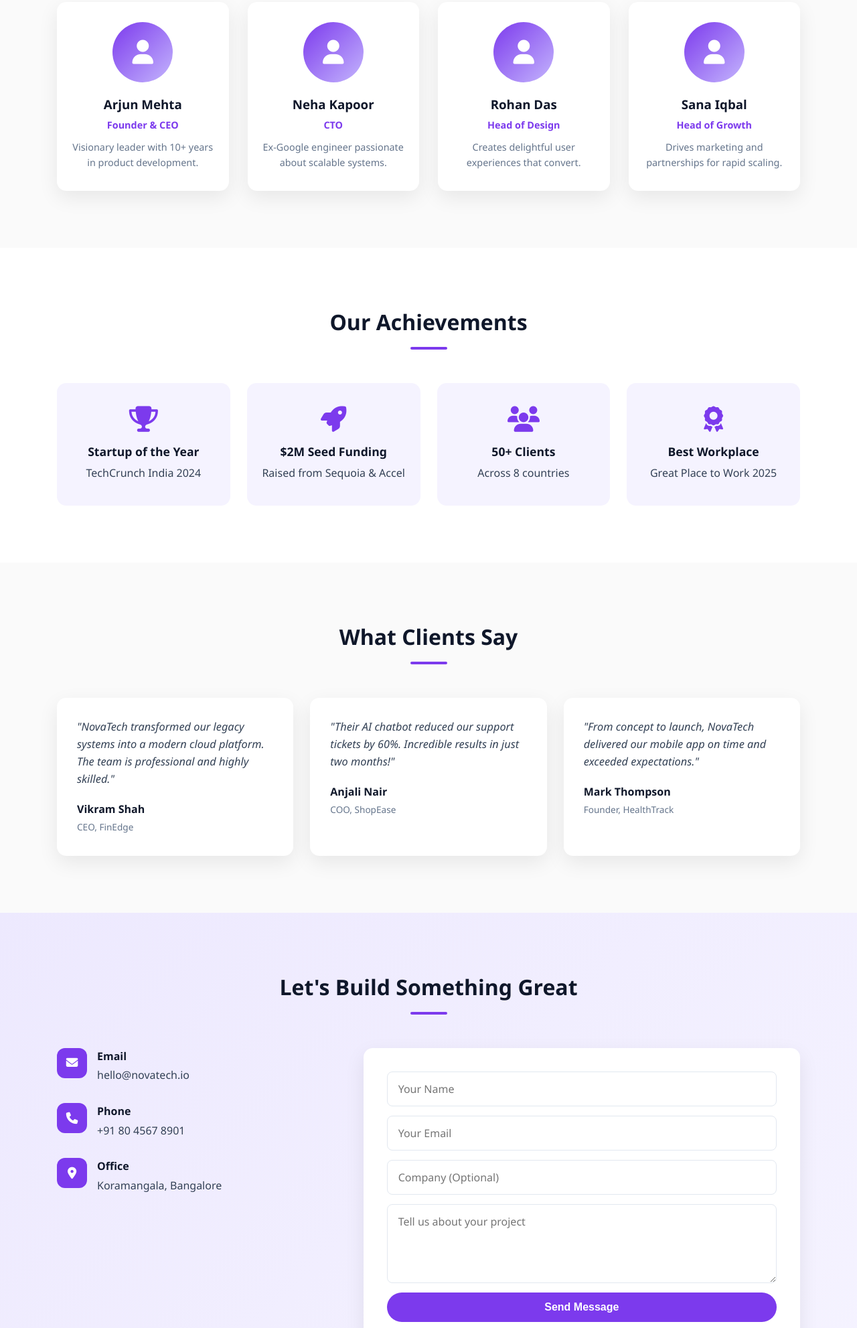
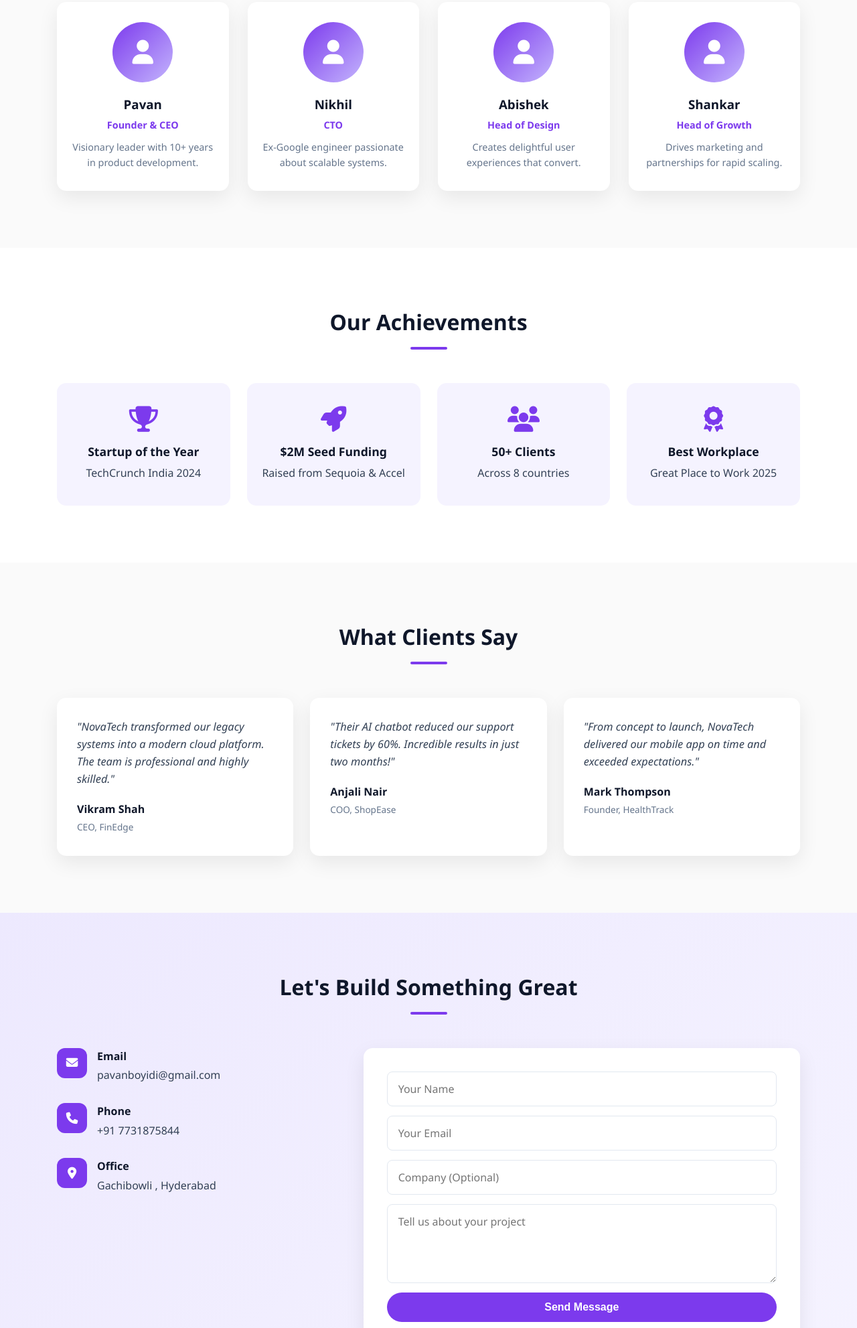
Before and after one commit to pavanboyidi-cell/startup-company-website, a plain HTML site: page index.html in a window 1280 px wide. Shown: the part 1899-3882 px from the top of the page at 67% size. Drawn offline with Linux system fonts and the light colour scheme.

Commit message:
Update index.html

```diff
--- a/index.html
+++ b/index.html
@@ -101,25 +101,25 @@
             <div class="team-grid">
                 <div class="team-card">
                     <div class="avatar"><i class="fas fa-user"></i></div>
-                    <h3>Arjun Mehta</h3>
+                    <h3>Pavan </h3>
                     <p class="role">Founder & CEO</p>
                     <p>Visionary leader with 10+ years in product development.</p>
                 </div>
                 <div class="team-card">
                     <div class="avatar"><i class="fas fa-user"></i></div>
-                    <h3>Neha Kapoor</h3>
+                    <h3>Nikhil </h3>
                     <p class="role">CTO</p>
                     <p>Ex-Google engineer passionate about scalable systems.</p>
                 </div>
                 <div class="team-card">
                     <div class="avatar"><i class="fas fa-user"></i></div>
-                    <h3>Rohan Das</h3>
+                    <h3>Abishek </h3>
                     <p class="role">Head of Design</p>
                     <p>Creates delightful user experiences that convert.</p>
                 </div>
                 <div class="team-card">
                     <div class="avatar"><i class="fas fa-user"></i></div>
-                    <h3>Sana Iqbal</h3>
+                    <h3>Shankar </h3>
                     <p class="role">Head of Growth</p>
                     <p>Drives marketing and partnerships for rapid scaling.</p>
                 </div>
@@ -196,21 +196,21 @@
                         <i class="fas fa-envelope"></i>
                         <div>
                             <h4>Email</h4>
-                            <p>hello@novatech.io</p>
+                            <p>pavanboyidi@gmail.com</p>
                         </div>
                     </div>
                     <div class="info-item">
                         <i class="fas fa-phone"></i>
                         <div>
                             <h4>Phone</h4>
-                            <p>+91 80 4567 8901</p>
+                            <p>+91 7731875844</p>
                         </div>
                     </div>
                     <div class="info-item">
                         <i class="fas fa-map-marker-alt"></i>
                         <div>
                             <h4>Office</h4>
-                            <p>Koramangala, Bangalore</p>
+                            <p>Gachibowli , Hyderabad</p>
                         </div>
                     </div>
                 </div>
```
